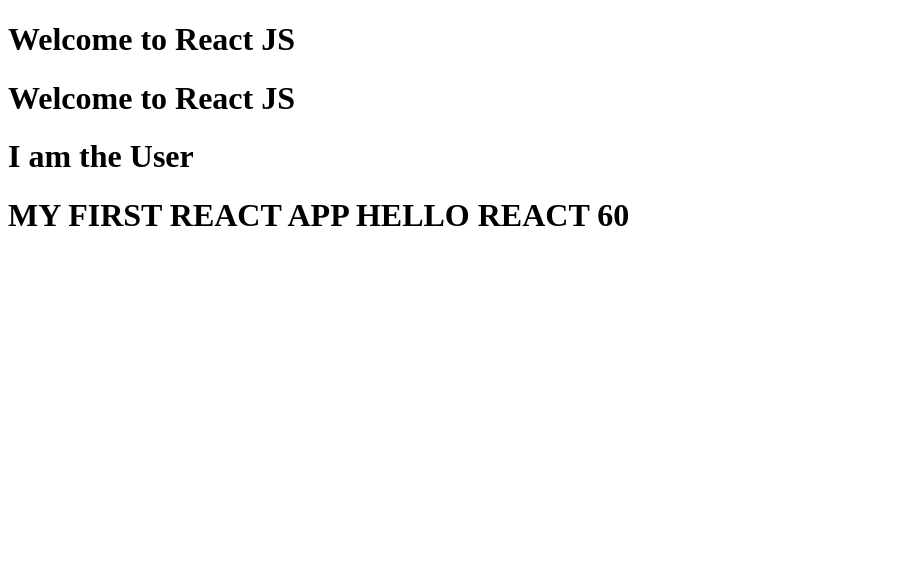
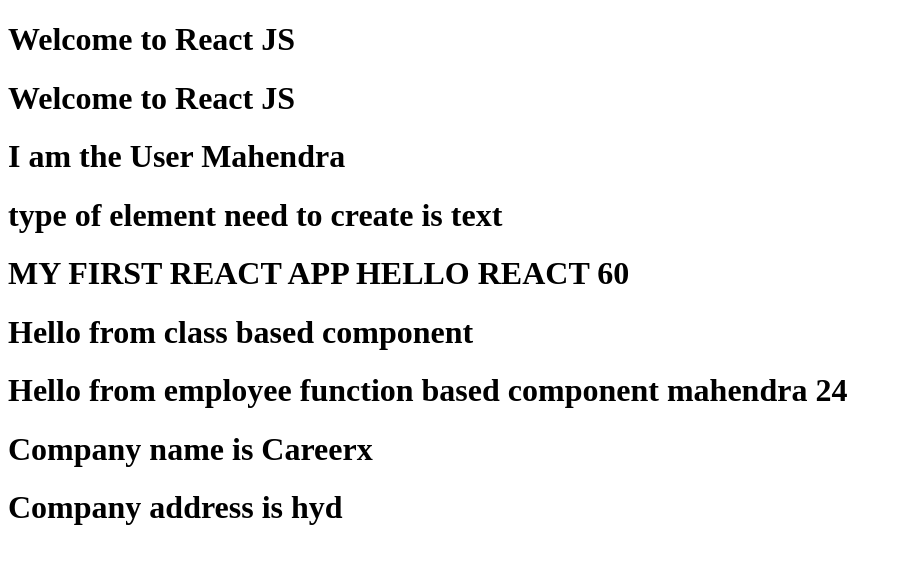
Before and after one commit to Mahi500/Full_Stack_Developer_Training, a React (Create React App) app in the folder first-react-app/: page / in a window 1280 px wide. Shown: the top 564 px of the page, without its empty margins (0-902 px from the left). Built offline with nearby package versions, Linux system fonts and the light colour scheme.

Commit message:
react app

```diff
--- a/first-react-app/src/App.js
+++ b/first-react-app/src/App.js
@@ -1,5 +1,8 @@
 import Header from './Header';
 import User from './User';
+import Employee from './Employee';
+import EmployeeWithFunction from './EmployeeWithFunction';
+import Company from './Company';
 
 function App() {
 
@@ -9,8 +12,11 @@
     <div className="App">
       <Header/>
       <Header/>
-      <User/>
+      <User name="Mahendra" type="text"/>
       <h1>MY FIRST REACT APP HELLO REACT {age}</h1>
+      <Employee/>
+      <EmployeeWithFunction/>
+      <Company Companyname="Careerx"/>
     </div>
 
   );
--- /dev/null
+++ b/first-react-app/src/Company.js
@@ -0,0 +1,25 @@
+import React from 'react';
+
+class Company extends React.Component{
+
+    constructor(props){
+
+        super(props);
+        this.state={
+
+            companyaddress:"hyd"
+        }
+
+    }
+
+    render(){
+        return(
+            <div>
+                <h1>Company name is {this.props.Companyname}</h1>
+                <h1>Company address is {this.state.companyaddress}</h1>
+            </div>
+        )
+    }
+}
+
+export default Company;
--- /dev/null
+++ b/first-react-app/src/Employee.js
@@ -0,0 +1,18 @@
+import React from 'react';
+
+class Employee extends React.Component {
+
+    render(){
+
+        return(
+            <div>
+                <h1>Hello from class based component</h1>
+            </div>
+        )
+
+        }
+
+
+}
+
+export default Employee;
--- /dev/null
+++ b/first-react-app/src/EmployeeWithFunction.js
@@ -0,0 +1,15 @@
+import {useState} from 'react';
+
+function EmployeeWithFunction(){
+
+    const [name,setName]=useState("mahendra")
+    const [age,setAge] =useState(24);
+    return (
+
+        <div>
+            <h1>Hello from employee function based component {name} {age}</h1>
+        </div>
+    )
+}
+
+export default EmployeeWithFunction;
--- a/first-react-app/src/User.js
+++ b/first-react-app/src/User.js
@@ -1,6 +1,11 @@
-function User(){
+function User(props){
 
-    return <div><h1>I am the User</h1></div>
+    return (
+    <div>
+        <h1>I am the User {props.name} </h1>
+        <h1>type of element need to create is {props.type}</h1>
+    </div>
+    )
 }
 
 
```
